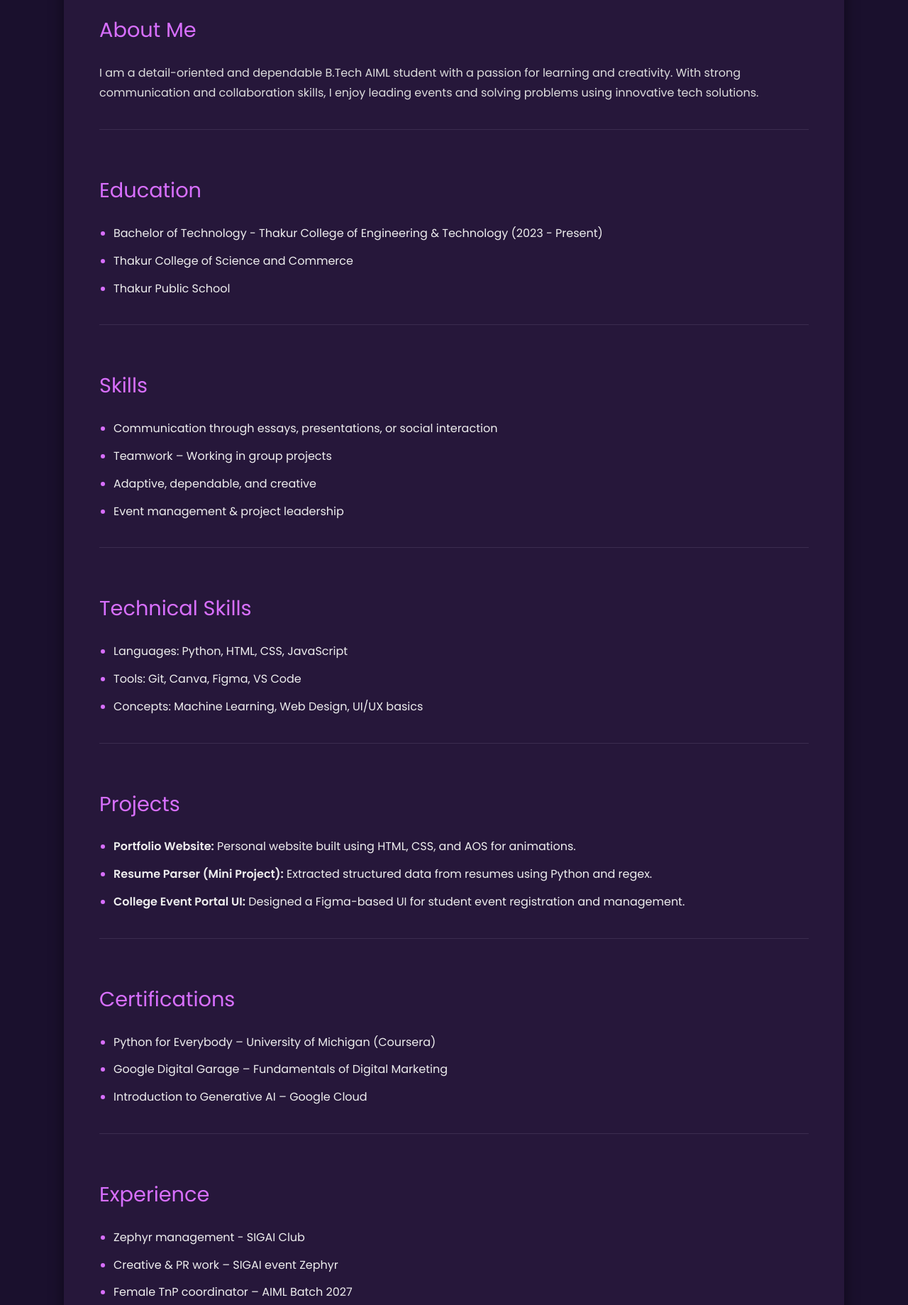
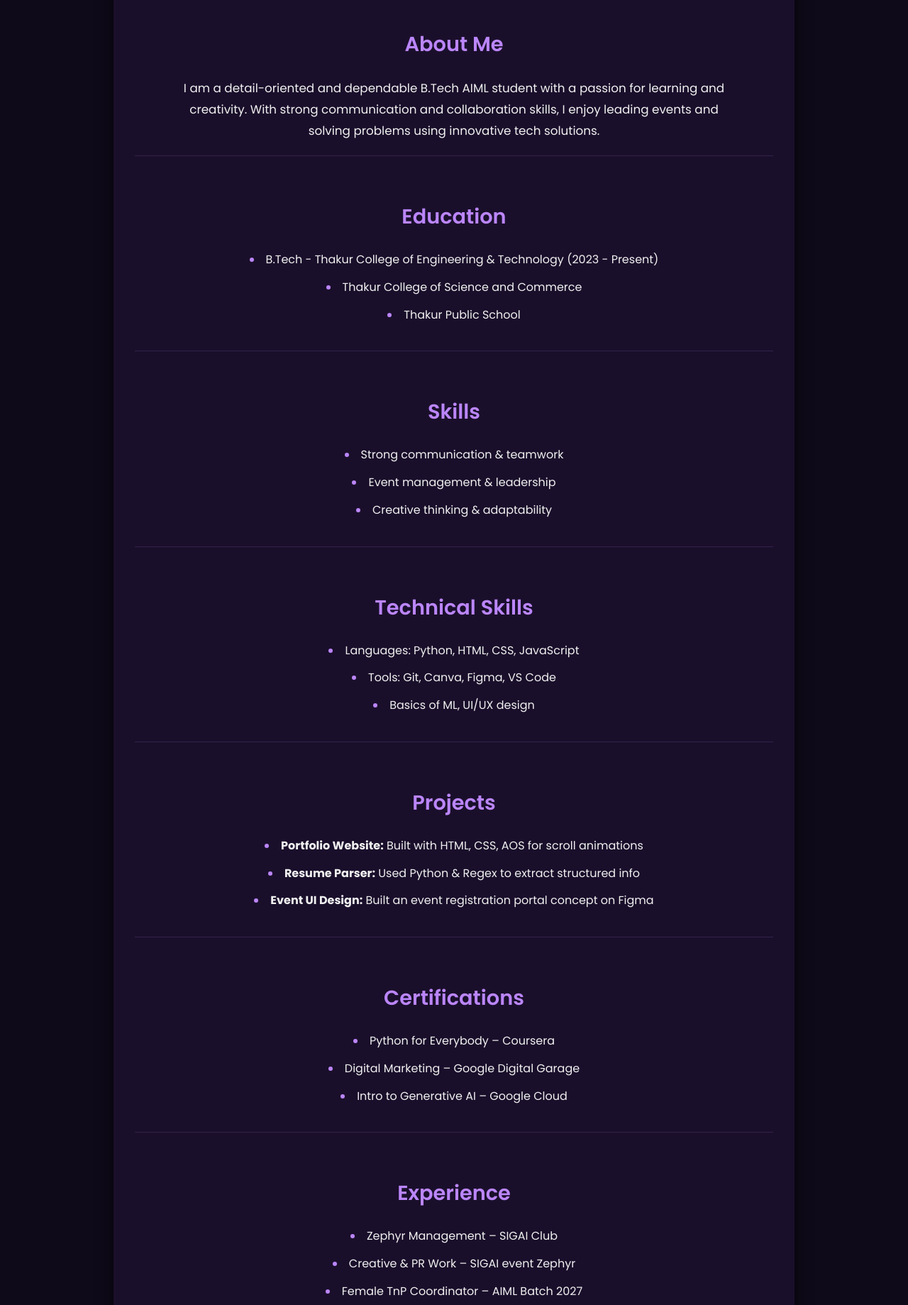
Before and after one commit to reva2911/reva2911.github.io, a plain HTML site: page index.html in a window 1280 px wide. Shown: the part 385-2224 px from the top of the page at 71% size. Drawn offline with nearby package versions, Linux system fonts and the light colour scheme.

Commit message:
Update index.html

```diff
--- a/index.html
+++ b/index.html
@@ -6,7 +6,7 @@
   <title>Reva Purohit - Resume</title>
 
   <!-- Google Fonts -->
-  <link href="https://fonts.googleapis.com/css2?family=Poppins:wght@300;400;600&display=swap" rel="stylesheet" />
+  <link href="https://fonts.googleapis.com/css2?family=Poppins:wght@400;600;700&display=swap" rel="stylesheet" />
   <!-- AOS CSS -->
   <link href="https://unpkg.com/aos@2.3.4/dist/aos.css" rel="stylesheet" />
 
@@ -14,69 +14,79 @@
     body {
       margin: 0;
       font-family: 'Poppins', sans-serif;
-      background-color: #1a102d;
-      color: #e0d4f7;
+      background-color: #0f0a19;
+      color: #f0f0f0;
       line-height: 1.8;
+      text-align: center;
     }
 
     .container {
-      max-width: 1000px;
+      max-width: 900px;
       margin: 50px auto;
-      background-color: #26173a;
-      padding: 50px;
-      border-radius: 12px;
-      box-shadow: 0 0 20px rgba(0,0,0,0.5);
+      background-color: #1a0f2b;
+      padding: 60px 30px;
+      border-radius: 14px;
+      box-shadow: 0 0 25px rgba(0, 0, 0, 0.7);
     }
 
     h1 {
       font-size: 3rem;
       color: #ffffff;
-      margin-bottom: 10px;
+      font-weight: 700;
+      margin-bottom: 20px;
     }
 
     .contact {
       margin-bottom: 40px;
+      font-weight: 500;
     }
 
     .contact span {
       display: block;
-      color: #d1b3ff;
       margin-bottom: 6px;
-      font-size: 1rem;
+      color: #cccccc;
     }
 
     .section {
       margin-bottom: 60px;
       padding-bottom: 20px;
-      border-bottom: 1px solid #3b2c4f;
+      border-bottom: 1px solid #32224a;
     }
 
     .section-title {
       font-size: 1.8rem;
-      color: #d86fff;
+      color: #bb86fc;
+      font-weight: 600;
       margin-bottom: 20px;
     }
 
     ul {
-      padding-left: 20px;
+      list-style-position: inside;
+      padding: 0;
     }
 
     ul li {
       margin-bottom: 10px;
-      color: #eee;
+      font-weight: 500;
+      color: #f0f0f0;
     }
 
     ul li::marker {
-      color: #d86fff;
+      color: #bb86fc;
     }
 
     p {
-      color: #ddd;
+      font-weight: 500;
+      font-size: 1.05rem;
+      color: #f0f0f0;
+      margin: 0 auto;
+      max-width: 800px;
     }
 
     a {
-      color: #d86fff;
+      color: #bb86fc;
       text-decoration: none;
+      font-weight: 600;
     }
 
     a:hover {
@@ -85,11 +95,13 @@
 
     @media (max-width: 700px) {
       .container {
-        padding: 30px 20px;
+        padding: 40px 20px;
       }
+
       h1 {
-        font-size: 2.2rem;
+        font-size: 2.4rem;
       }
+
       .section-title {
         font-size: 1.4rem;
       }
@@ -119,7 +131,7 @@
     <div class="section" data-aos="fade-left">
       <div class="section-title">Education</div>
       <ul>
-        <li>Bachelor of Technology - Thakur College of Engineering & Technology (2023 - Present)</li>
+        <li>B.Tech - Thakur College of Engineering & Technology (2023 - Present)</li>
         <li>Thakur College of Science and Commerce</li>
         <li>Thakur Public School</li>
       </ul>
@@ -128,10 +140,9 @@
     <div class="section" data-aos="fade-right">
       <div class="section-title">Skills</div>
       <ul>
-        <li>Communication through essays, presentations, or social interaction</li>
-        <li>Teamwork – Working in group projects</li>
-        <li>Adaptive, dependable, and creative</li>
-        <li>Event management & project leadership</li>
+        <li>Strong communication & teamwork</li>
+        <li>Event management & leadership</li>
+        <li>Creative thinking & adaptability</li>
       </ul>
     </div>
 
@@ -140,34 +151,34 @@
       <ul>
         <li>Languages: Python, HTML, CSS, JavaScript</li>
         <li>Tools: Git, Canva, Figma, VS Code</li>
-        <li>Concepts: Machine Learning, Web Design, UI/UX basics</li>
+        <li>Basics of ML, UI/UX design</li>
       </ul>
     </div>
 
     <div class="section" data-aos="fade-left">
       <div class="section-title">Projects</div>
       <ul>
-        <li><strong>Portfolio Website:</strong> Personal website built using HTML, CSS, and AOS for animations.</li>
-        <li><strong>Resume Parser (Mini Project):</strong> Extracted structured data from resumes using Python and regex.</li>
-        <li><strong>College Event Portal UI:</strong> Designed a Figma-based UI for student event registration and management.</li>
+        <li><strong>Portfolio Website:</strong> Built with HTML, CSS, AOS for scroll animations</li>
+        <li><strong>Resume Parser:</strong> Used Python & Regex to extract structured info</li>
+        <li><strong>Event UI Design:</strong> Built an event registration portal concept on Figma</li>
       </ul>
     </div>
 
     <div class="section" data-aos="fade-right">
       <div class="section-title">Certifications</div>
       <ul>
-        <li>Python for Everybody – University of Michigan (Coursera)</li>
-        <li>Google Digital Garage – Fundamentals of Digital Marketing</li>
-        <li>Introduction to Generative AI – Google Cloud</li>
+        <li>Python for Everybody – Coursera</li>
+        <li>Digital Marketing – Google Digital Garage</li>
+        <li>Intro to Generative AI – Google Cloud</li>
       </ul>
     </div>
 
     <div class="section" data-aos="fade-up">
       <div class="section-title">Experience</div>
       <ul>
-        <li>Zephyr management - SIGAI Club</li>
-        <li>Creative & PR work – SIGAI event Zephyr</li>
-        <li>Female TnP coordinator – AIML Batch 2027</li>
+        <li>Zephyr Management – SIGAI Club</li>
+        <li>Creative & PR Work – SIGAI event Zephyr</li>
+        <li>Female TnP Coordinator – AIML Batch 2027</li>
       </ul>
     </div>
 
@@ -175,7 +186,7 @@
       <div class="section-title">Languages & Interests</div>
       <ul>
         <li>Languages: English, Hindi, Marathi</li>
-        <li>Hobbies: Design, poetry, tech content creation, event hosting</li>
+        <li>Interests: Design, Poetry, Event Hosting, Content Creation</li>
       </ul>
     </div>
   </div>
```
